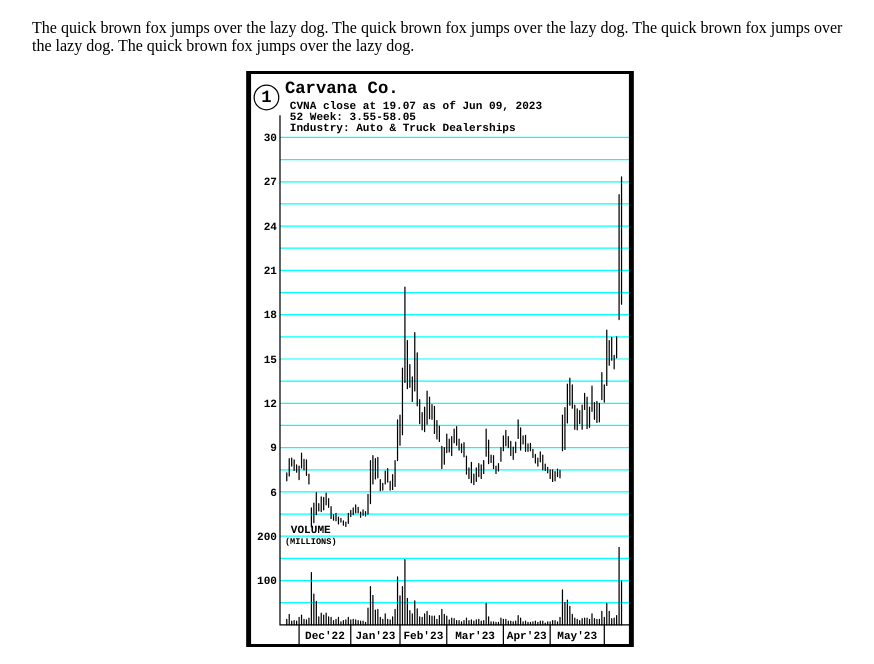
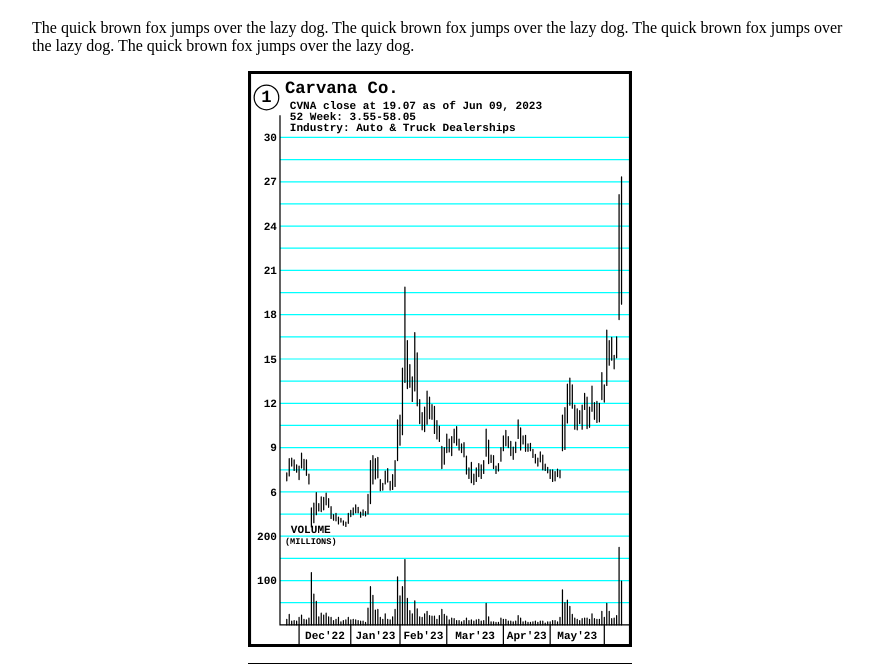
Before and after one commit to darvasletter/darvasletter.github.io, a plain HTML site: page index.html in a window 1280 px wide. Shown: the part 61-725 px from the top of the page, without its empty margins (200-1074 px from the left). Drawn offline with Linux system fonts and the light colour scheme.

Commit message:
Add files via upload

```diff
--- a/index.html
+++ b/index.html
@@ -8,7 +8,7 @@
           margin: auto;
           width: 95%;
           max-width: 8.5in;
-#          border: 1px solid black;
+#         border: 1px solid black;
       }
       h1 {
           text-decoration: underline;
@@ -26,17 +26,15 @@
       pre {
           overflow-x: auto;
       }
-      div {
+      svg {
           margin: auto;
           width: 100%;
           height: auto;
+          max-width: 4in;
           margin-top: 1em;
           margin-bottom: 1em;
-#          border: 1px solid black;
-      }
-      svg {
-          width: 100%;
-          margin: auto;
+          display: block;
+#          border: 1px solid red;
       }
       p {
           margin: auto;
@@ -53,7 +51,6 @@
 
 <p>The quick brown fox jumps over the lazy dog.  The quick brown fox jumps over the lazy dog.  The quick brown fox jumps over the lazy dog.  The quick brown fox jumps over the lazy dog.</p>
 
-<div>
 <svg width="4.0in" height="6.0in" viewBox="0 0 624 936" xmlns="http://www.w3.org/2000/svg" version="1.1">
 <path d="M52 864 H623 m0 -36 H52 m0 -36 H623 m0 -36 H52 m0 -36 H623 m0 -36 H52 m0 -36 H623 m0 -36 H52 m0 -36 H623 m0 -36 H52 m0 -36 H623 m0 -36 H52 m0 -36 H623 m0 -36 H52 m0 -36 H623 m0 -36 H52 m0 -36 H623 m0 -36 H52 m0 -36 H623 m0 -36 H52 m0 -36 H623 m0 -36 H52 m0 -36 " fill="none" stroke="cyan" stroke-width="2" />
 <path d="M1 1 H623 V935 H1 z" fill="none" stroke="black" stroke-width="8" />
@@ -91,9 +88,7 @@
 <text x="453" y="923" font-family="courier" font-size="18" font-weight="bold" fill="black" text-anchor="middle">Apr'23</text>
 <text x="535" y="923" font-family="courier" font-size="18" font-weight="bold" fill="black" text-anchor="middle">May'23</text>
 </svg>
-</div>
 
-<div>
 <svg width="4.0in" height="6.0in" viewBox="0 0 624 936" xmlns="http://www.w3.org/2000/svg" version="1.1">
 <path d="M52 864 H623 m0 -36 H52 m0 -36 H623 m0 -36 H52 m0 -36 H623 m0 -36 H52 m0 -36 H623 m0 -36 H52 m0 -36 H623 m0 -36 H52 m0 -36 H623 m0 -36 H52 m0 -36 H623 m0 -36 H52 m0 -36 H623 m0 -36 H52 m0 -36 H623 m0 -36 H52 m0 -36 H623 m0 -36 H52 m0 -36 H623 m0 -36 H52 m0 -36 " fill="none" stroke="cyan" stroke-width="2" />
 <path d="M1 1 H623 V935 H1 z" fill="none" stroke="black" stroke-width="8" />
@@ -127,9 +122,7 @@
 <text x="453" y="923" font-family="courier" font-size="18" font-weight="bold" fill="black" text-anchor="middle">Apr'23</text>
 <text x="535" y="923" font-family="courier" font-size="18" font-weight="bold" fill="black" text-anchor="middle">May'23</text>
 </svg>
-</div>
 
-<div>
 <svg width="4.0in" height="6.0in" viewBox="0 0 624 936" xmlns="http://www.w3.org/2000/svg" version="1.1">
 <path d="M52 864 H623 m0 -36 H52 m0 -36 H623 m0 -36 H52 m0 -36 H623 m0 -36 H52 m0 -36 H623 m0 -36 H52 m0 -36 H623 m0 -36 H52 m0 -36 H623 m0 -36 H52 m0 -36 H623 m0 -36 H52 m0 -36 H623 m0 -36 H52 m0 -36 H623 m0 -36 H52 m0 -36 H623 m0 -36 H52 m0 -36 H623 m0 -36 H52 m0 -36 " fill="none" stroke="cyan" stroke-width="2" />
 <path d="M1 1 H623 V935 H1 z" fill="none" stroke="black" stroke-width="8" />
@@ -167,7 +160,6 @@
 <text x="453" y="923" font-family="courier" font-size="18" font-weight="bold" fill="black" text-anchor="middle">Apr'23</text>
 <text x="535" y="923" font-family="courier" font-size="18" font-weight="bold" fill="black" text-anchor="middle">May'23</text>
 </svg>
-</div>
 
 </body>
 </html>
```
